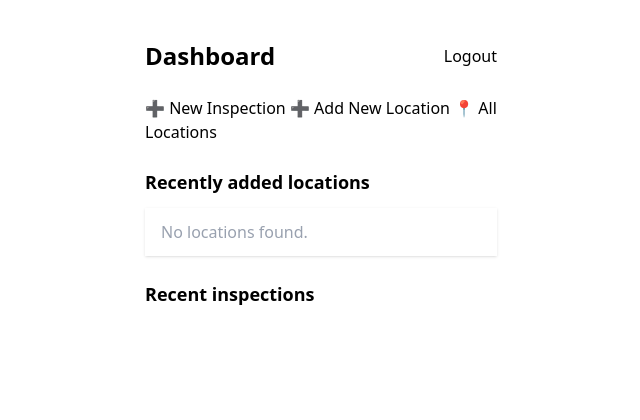
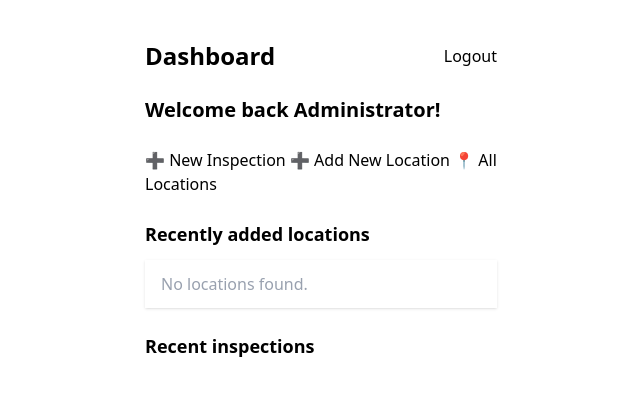
Before and after one commit to hirusha-adi/phi-data-collection, a Flask app: page /dashboard in a window 1280 px wide. Shown: the top 420 px of the page, without its empty margins (319-959 px from the left). Run offline with Flask 3, Linux system fonts and the light colour scheme; a user stored in the database is signed in; data that the repository does not hold is empty; some libraries are stand-ins or nearby versions.

Commit message:
show welcome back message

```diff
--- a/app/templates/dashboard.html
+++ b/app/templates/dashboard.html
@@ -10,11 +10,16 @@
     <a href="{{ url_for('main.logout') }}" class="btn btn-sm btn-error">Logout</a>
   </div>
 
+  <!-- Welcome Message -->
+  <div class="items-center justify-between mb-6">
+    <h3 class="text-xl font-bold">Welcome back {{ current_user.name }}!</h3>
+  </div>
+
   <!-- Action Buttons -->
   <div class="space-y-3 mb-6">
     <a href="{{ url_for('main.add_form') }}" class="btn btn-success w-full">➕ New Inspection</a>
     <a href="{{ url_for('main.add_location') }}" class="btn btn-primary w-full">➕ Add New Location</a>
-    <!-- DO NOT TOUCH THIS LINK -->
+    <!-- TODO: Update this URL -->
     <a href="{{ url_for('main.add_location') }}" class="btn btn-outline w-full">📍 All Locations</a>
   </div>
 
```
Lines whose indentation alone changed are shown as unchanged.
